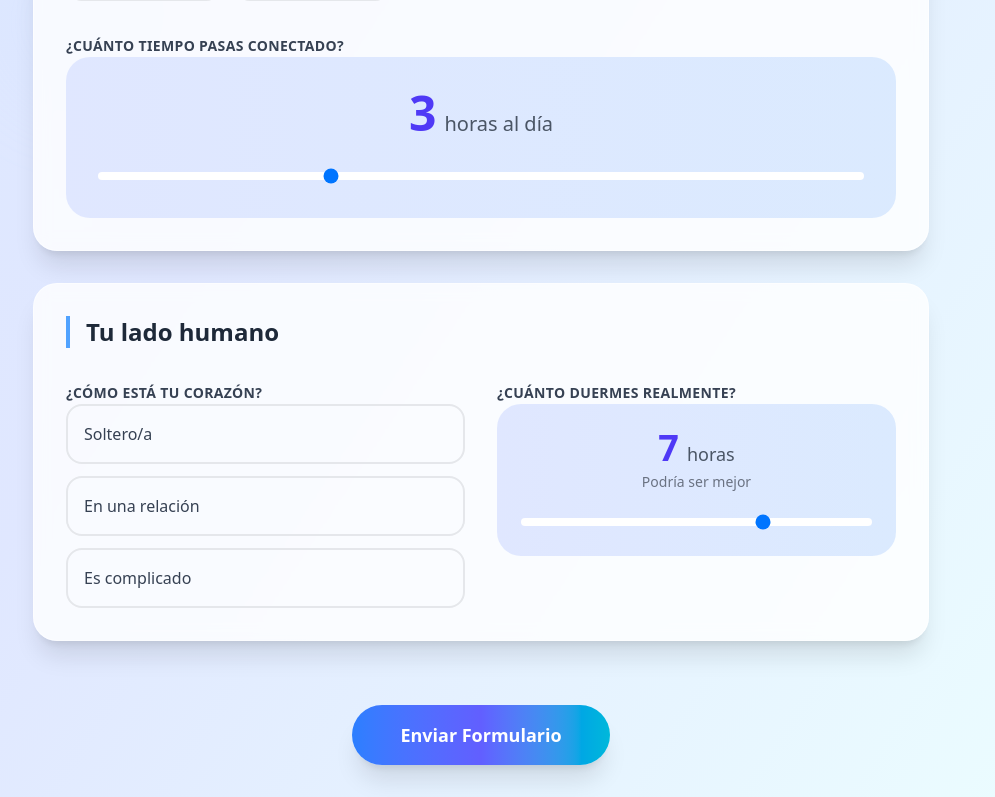
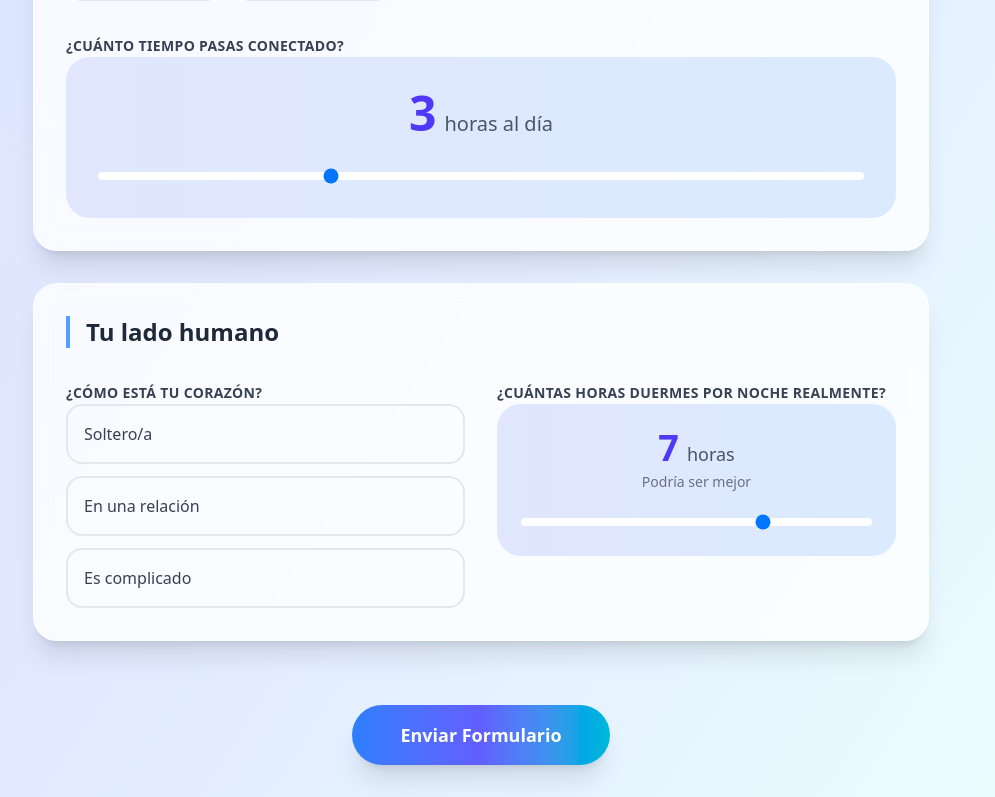
Before and after one commit to JosueACG17/Encuesta_EDD, a Vue app: page / in a window 1280 px wide. Shown: the part 1159-1956 px from the top of the page, without its empty margins (159-1154 px from the left). Built offline with nearby package versions, Linux system fonts and the light colour scheme; the HTML template or start-up script is replaced by a standard one.

Commit message:
style(form):pregunta especifica para interpretar información

```diff
--- a/src/views/HomeView.vue
+++ b/src/views/HomeView.vue
@@ -157,7 +157,7 @@
               <!-- Sueño -->
               <div class="space-y-6">
                 <label class="text-sm font-semibold text-gray-700 uppercase tracking-wide">
-                  ¿Cuánto duermes realmente?
+                  ¿Cuántas horas duermes por noche realmente?
                 </label>
                 <div :class="['p-6 rounded-3xl', gradientSlider]">
                   <div class="text-center mb-4">
```
